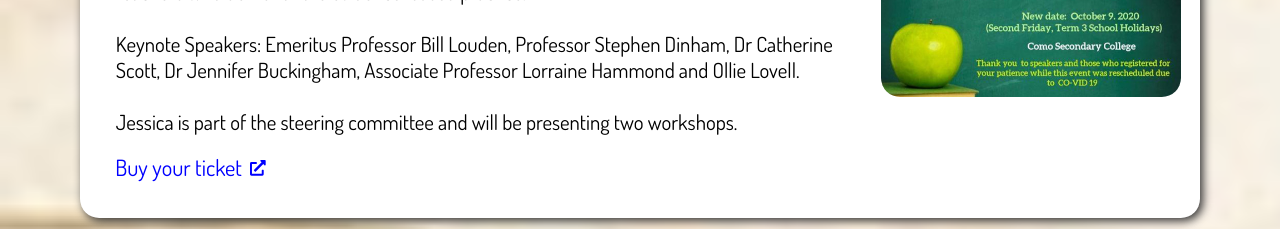
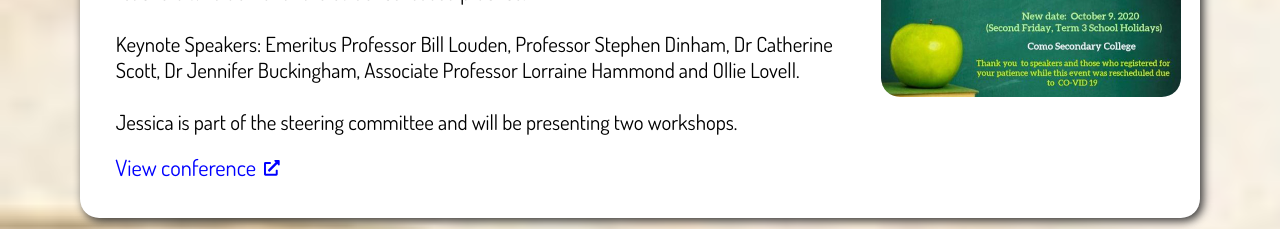
Before and after one commit to sgedye/jessie-colleu, a React (Create React App) app: page /events in a window 1280 px wide. Shown: the part 1220-1449 px from the top of the page. Built offline with nearby package versions, Linux system fonts and the light colour scheme.

Commit message:
Updated event data

```diff
--- a/src/assets/data/event-data.js
+++ b/src/assets/data/event-data.js
@@ -117,9 +117,9 @@ export default [
     links: [
       {
         id: "event-1-link-0",
-        title: "Buy your ticket",
+        title: "View conference",
         src:
-          "https://www.eventbrite.com.au/e/perth-sharing-successful-practice-tickets-86985970379",
+          "https://drive.google.com/file/d/1wBCUxSYrWFt-NpAXpU5xAuLkz9AdQgj6/view",
       },
     ],
   },
```
